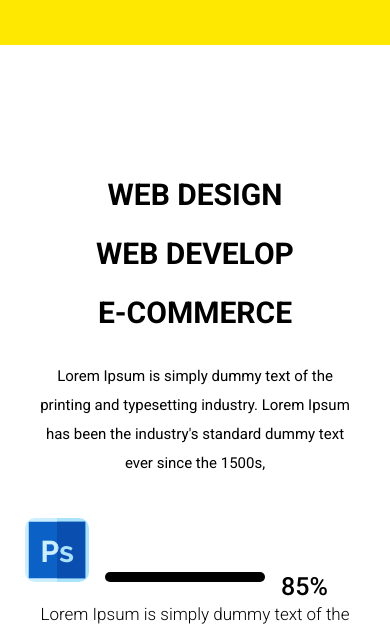
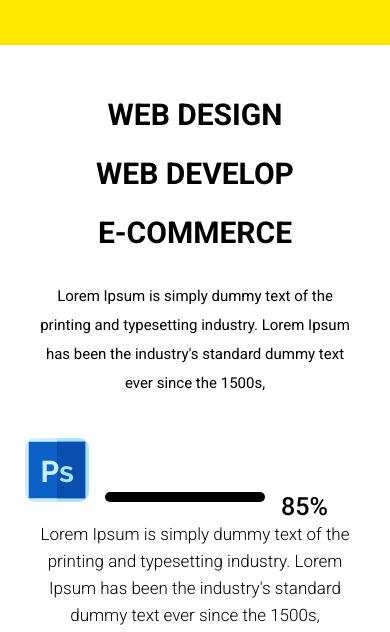
Before and after one commit to andreslarrotta/my-app, a React app: page / in a window 390 px wide. Shown: the part 457-1089 px from the top of the page. Built offline with nearby package versions, Linux system fonts and the light colour scheme.

Commit message:
ajuste mobile skilsls

```diff
--- a/src/Home/styles.scss
+++ b/src/Home/styles.scss
@@ -39,6 +39,7 @@
         font-weight: 200;
         font-size: 25px;
         line-height: 29px;
+
         @include breakpoint(small down) {
           font-size: 18px;
         }
--- a/src/Skills/styles.scss
+++ b/src/Skills/styles.scss
@@ -3,7 +3,9 @@
 .skills {
   background: white;
   padding: 80px 0;
-
+  @include breakpoint(small down) {
+    padding: 0 0;
+  }
   &_container {
     @include xy-grid;
     @include xy-grid-container;
```
